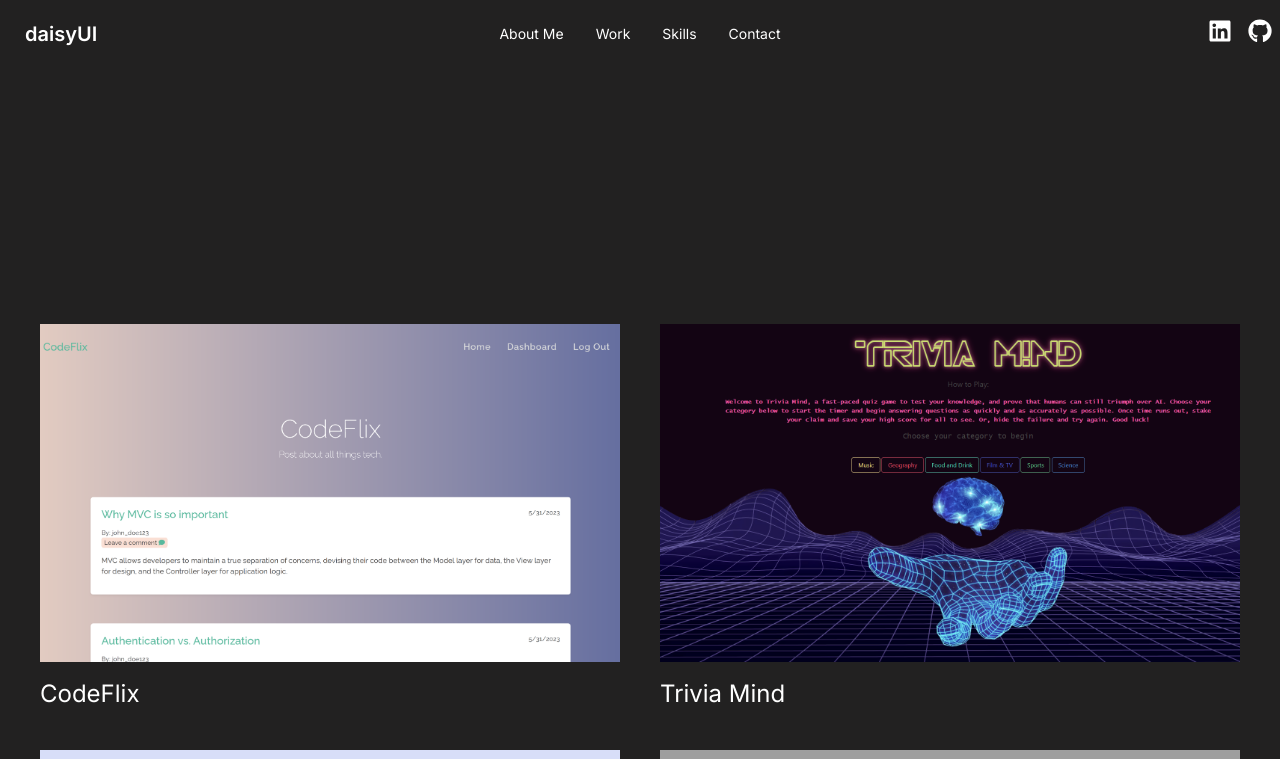
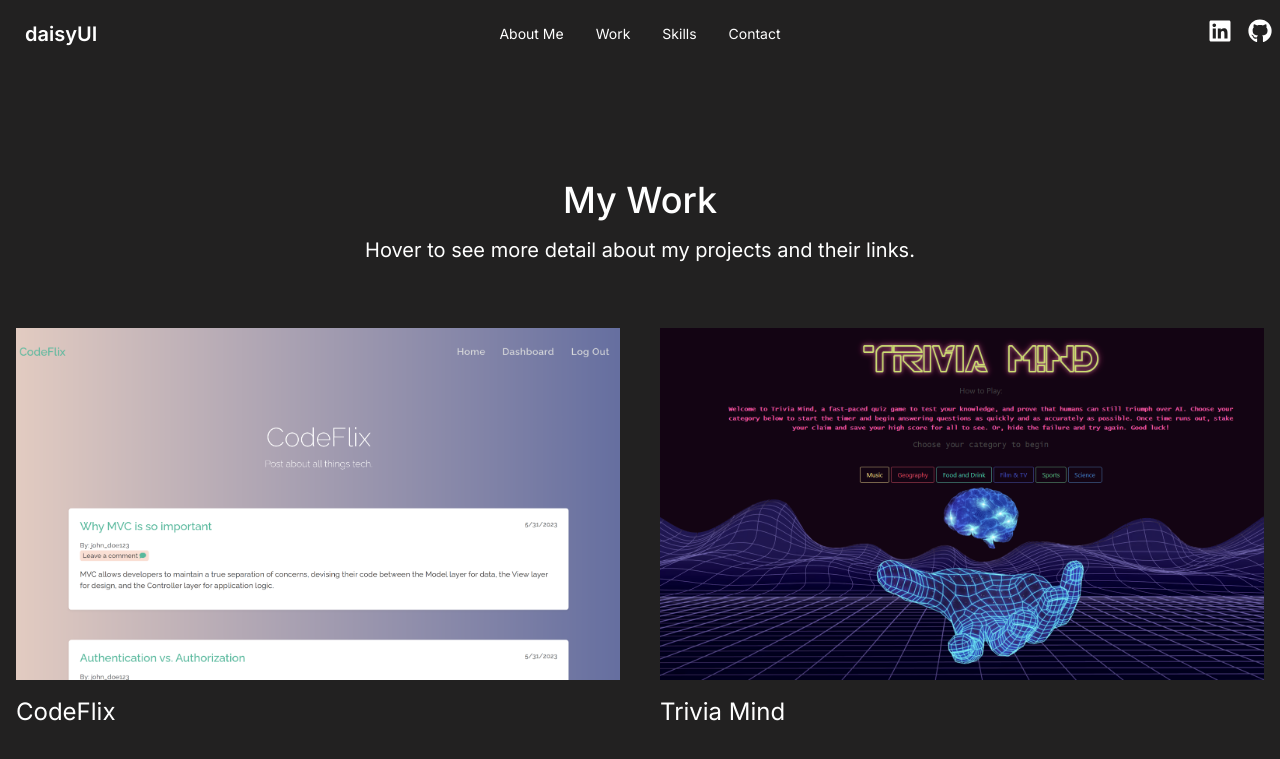
Before and after one commit to cjsolis12/csolis, a Next.js app in the folder fullstack-portfolio/: page /work in a window 1280 px wide. Shown: the top 759 px of the page. Built offline with nearby package versions, Linux system fonts and the light colour scheme; grey boxes are pictures that could not be loaded.

Commit message:
added padding to work title

```diff
--- a/fullstack-portfolio/app/work/page.js
+++ b/fullstack-portfolio/app/work/page.js
@@ -4,7 +4,6 @@ import projectData from "@/public/ProjectData";
 import { motion } from "framer-motion";
 import { FaGithub } from "react-icons/fa";
 import { FaLink } from "react-icons/fa";
-
 
 export default function work() {
   const [hoveredIndex, setHoveredIndex] = useState(null);
@@ -19,7 +18,17 @@ export default function work() {
 
   return (
     <>
-       <div className="mt-64 m-10 mb-4">
+      <div className="py-6 md:py-12">
+        <div className="px-4 mx-auto">
+          <div className="md:flex md:-mx-4">
+            <div className="px-4 md:w-10/12 xl:w-8/12 mx-auto text-center text-white py-16">
+              <h1 className="text-2xl md:text-4xl font-medium mb-4">My Work</h1>
+              <p class="text-xl">
+                Hover to see more detail about my projects and their links.
+              </p>
+            </div>
+          </div>
+
           <div className="grid grid-cols-1 md:grid-cols-2 gap-10">
             {projectData.map((item, index) => (
               <motion.div
@@ -47,7 +56,9 @@ export default function work() {
                 />
                 <h2 className="text-2xl text-white mt-4">{item.title}</h2>
                 <motion.div
-                className={`overlay ${hoveredIndex === index ? "active" : ""}`}
+                  className={`overlay ${
+                    hoveredIndex === index ? "active" : ""
+                  }`}
                   initial={{ opacity: 0 }}
                   animate={{ opacity: hoveredIndex === index ? 1 : 0 }}
                   transition={{ duration: 0.5 }}
@@ -80,6 +91,7 @@ export default function work() {
             ))}
           </div>
         </div>
+      </div>
     </>
   );
 }
```
Lines whose indentation alone changed are shown as unchanged.
